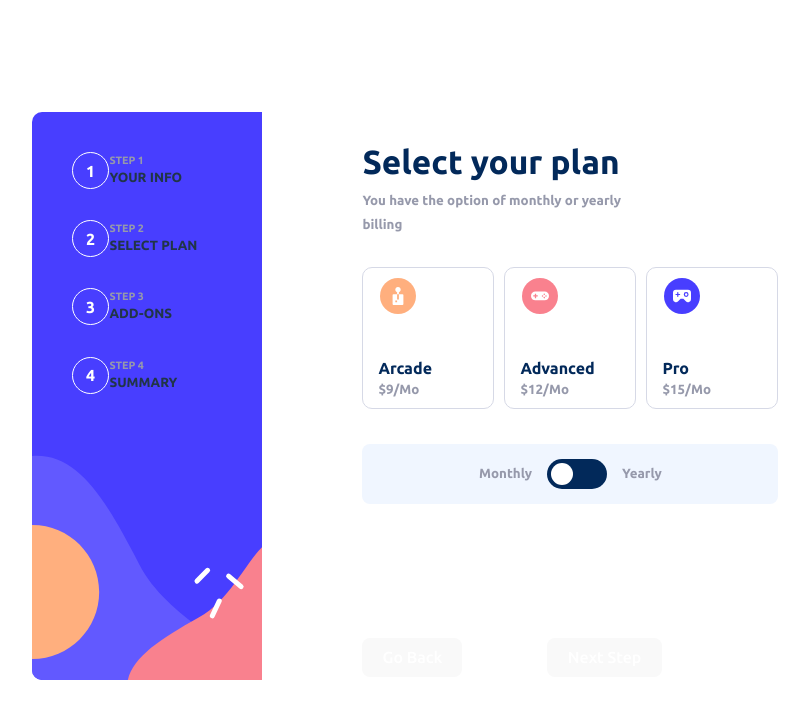
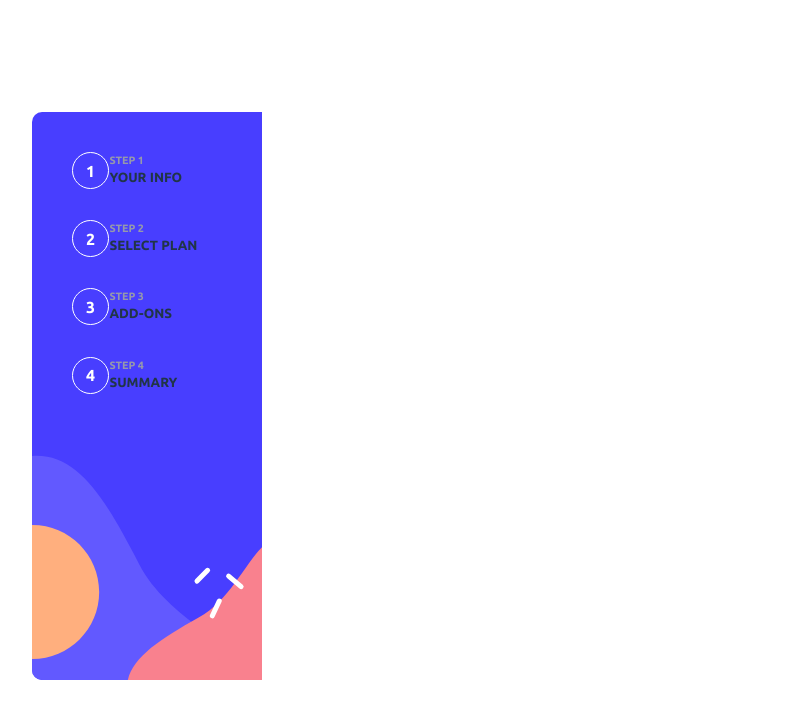
Before and after one commit to AmaniB96/StateProject, a React (Vite) app: page / in a window 1280 px wide. Shown: the top 718 px of the page, without its empty margins (224-1033 px from the left). Built offline with nearby package versions, Linux system fonts and the light colour scheme.

Commit message:
second screen done

```diff
--- a/src/components/Plan.jsx
+++ b/src/components/Plan.jsx
@@ -8,7 +8,7 @@ import { useState } from 'react'
 export default function Plan() {
 
     const [enabled, setEnabled] = useState(false)
-    const [selectedPlan, setSelectedPlan] = useState(null)  // Add this state
+    const [selectedPlan, setSelectedPlan] = useState(null)
 
     const pricingData = {
       plans: [
@@ -38,16 +38,13 @@ export default function Plan() {
       ]
     };
 
-    const bgcolor = "rgb(214, 217, 230)"
-
-
-    const handlePlanSelect = (planId) => {
+   const handlePlanSelect = (planId) => {
         setSelectedPlan(planId)
     }
 
+
     return (
         <div className="plan">
-
             <div className="infoTitle">
                 <h2>Select your plan</h2>
                 <span>You have the option of monthly or yearly billing</span>
--- a/src/components/plan.css
+++ b/src/components/plan.css
@@ -6,6 +6,7 @@
     padding-right: 100px;
     padding-bottom: 30px;
     box-sizing: border-box;
+    display: none;
 }
 
 .infoTitle{
```
